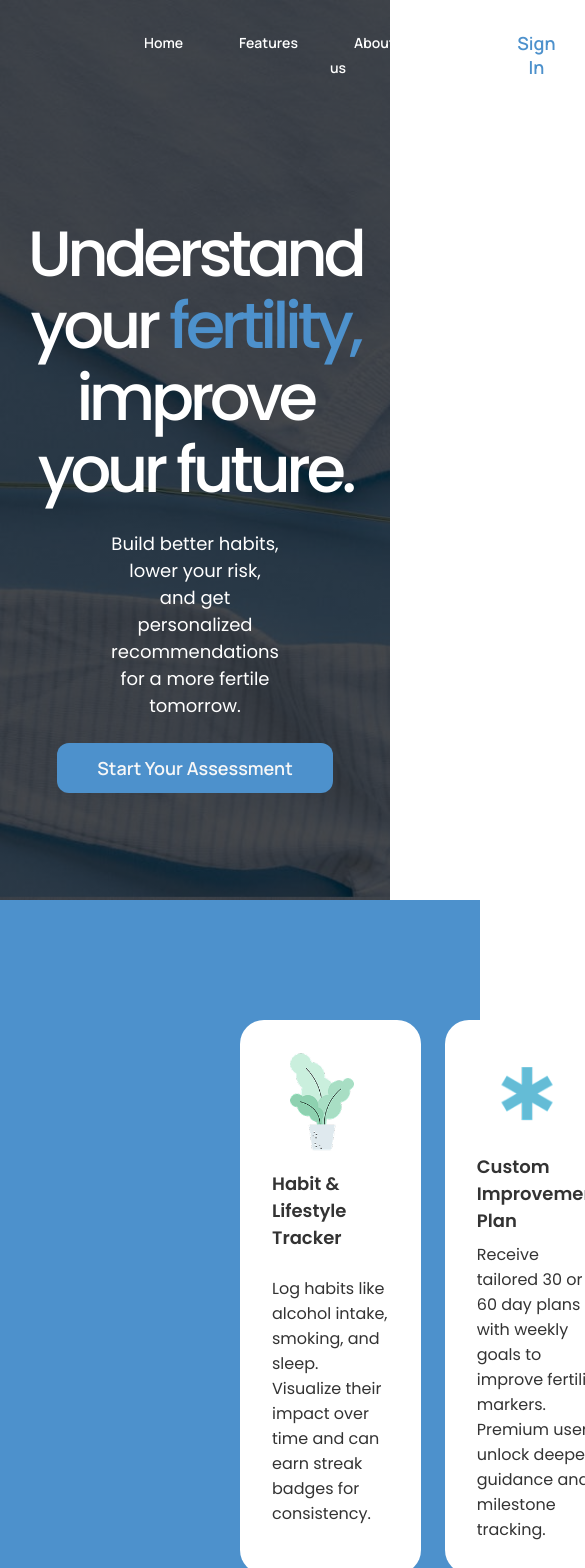
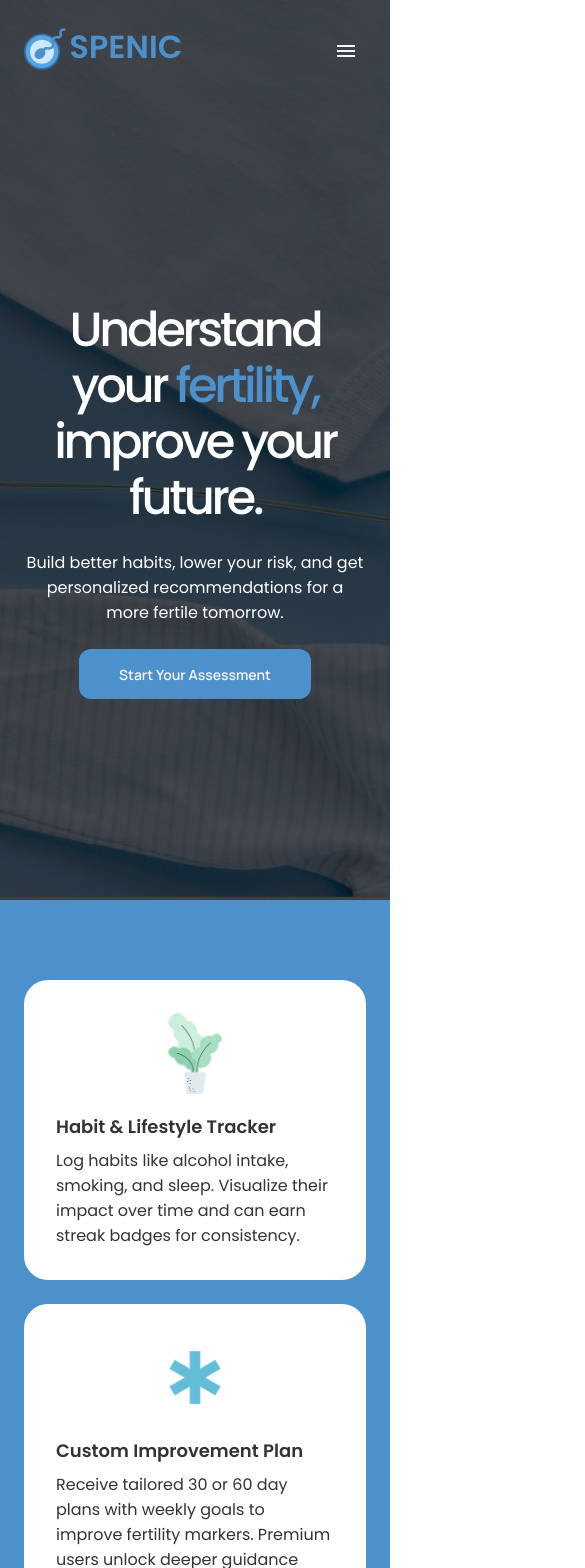
Before and after one commit to EjikeOdoh/group-2, a React (Vite) app: page / in a window 390 px wide. Shown: the top 1568 px of the page, 585 px wide, since content can reach past the window. Built offline with nearby package versions, Linux system fonts and the light colour scheme.

Commit message:
Complete mobile version of landing page

```diff
--- a/src/pages/LandingPage.jsx
+++ b/src/pages/LandingPage.jsx
@@ -210,7 +210,7 @@ export default function LandingPage() {
 
                         icon={<TbNotes />}
                         number={1}
-                        desc="Step 1 Sign Up & Complete Questionnaire"
+                        desc="Sign Up & Complete Questionnaire"
 
                     />
 
--- a/src/styles/landingPage.module.css
+++ b/src/styles/landingPage.module.css
@@ -173,7 +173,7 @@
 
 .accordion {
     width: 800px;
-    margin:auto;
+    margin: auto;
 }
 
 .item {
@@ -188,17 +188,17 @@
 }
 
 .question p {
-    color: #1E1E1E;
+    color: var(--primary-border);
 }
 
 .question button {
     padding: 0;
     background: none;
-    color: var(--text) ;
+    color: var(--text);
     font-size: 1rem;
 }
 
-.item > p {
+.item>p {
     font-size: 0.875rem;
 }
 
@@ -229,7 +229,7 @@
 }
 
 .image {
-  display: flex;
+    display: flex;
 }
 
 .footer {
@@ -246,7 +246,7 @@
 }
 
 .footer .left .logo {
-   width: 200px;
+    width: 200px;
 }
 
 .footer .left small {
@@ -272,7 +272,7 @@
 }
 
 .footerCol h3 {
-    color: #1E1E1E;
+    color: var(--primary-border);
     font-size: 1.35rem;
     font-weight: 600;
 }
@@ -285,4 +285,134 @@
 
 @media (max-width: 760px) {
 
+    .container button {
+        font-size: 0.875em;
+    }
+
+    .navbar {
+        padding: 24px;
+    }
+
+    ul.menu,
+    .btns {
+        display: none;
+    }
+
+    .navbar .menuBtn {
+        display: block;
+        padding: 8px;
+        background: transparent;
+        display: grid;
+        place-content: center;
+    }
+
+    .hero {
+        width: 100%;
+        padding: 32px 24px;
+    }
+
+
+    .hero h1 {
+        font-size: 3rem;
+        line-height: 56px;
+    }
+
+    .hero p {
+        padding: 0;
+        font-size: 1rem;
+    }
+
+    .cards {
+        padding: 80px 24px;
+        grid-template-columns: 1fr;
+    }
+
+    .card .icon {
+        margin-inline: auto;
+    }
+
+    .steps {
+        padding: 80px 24px;
+    }
+
+    .steps .content {
+        display: grid;
+        grid-template-columns: 1fr 1fr;
+    }
+
+    .step {
+        color: var(--primary-border);
+        padding: 16px;
+    }
+
+    .step h3 {
+        font-size: 1rem;
+    }
+
+    .step p {
+        font-size: 0.875rem;
+    }
+
+    .faq {
+        padding: 80px 24px;
+    }
+
+    .faq h2 {
+        font-weight: 600;
+    }
+
+    .accordion {
+        width: 100%;
+    }
+
+    .item {
+        padding: 16px;
+    }
+
+    .question {
+        gap: 24px;
+    }
+
+    .cta {
+        padding: 160px 24px;
+        flex-direction: column;
+    }
+
+    .texts h1 {
+        font-size: 1.5rem;
+        line-height: 32px;
+        letter-spacing: 0;
+    }
+
+    .footer {
+        padding: 120px 24px;
+        grid-template-columns: 1fr;
+    }
+
+    .footer .left .logo {
+        width: 150px;
+    }
+
+    .footer .left small {
+        font-size: 1rem;
+    }
+
+    .footer .right {
+        display: grid;
+        grid-template-columns: 1fr 1fr;
+        row-gap: 50px;
+    }
+
+    .footerCol {
+        gap: 16px;
+    }
+
+    .footerCol h3 {
+        font-size: 1.125rem;
+    }
+
+    .footerCol p {
+        font-size: 0.875rem;
+    }
+
 }
```
